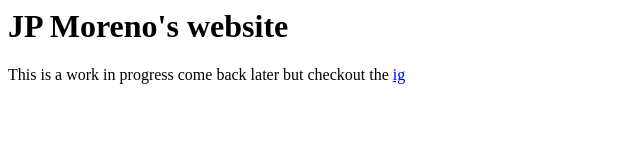
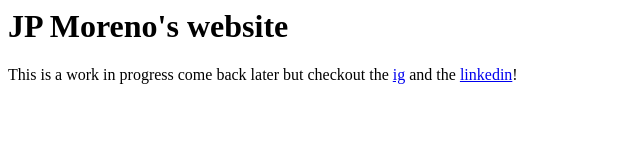
Before and after one commit to jp-moreno/personal-website, a plain HTML site: page site/index.html in a window 1280 px wide. Shown: the whole page, without its empty margins (0-640 px from the left). Drawn offline with Linux system fonts and the light colour scheme.

Commit message:
added linkedin

```diff
--- a/site/index.html
+++ b/site/index.html
@@ -1,2 +1,2 @@
 <h1>JP Moreno's website</h1>
-<p>This is a work in progress come back later but checkout the <a href="https://www.instagram.com/jpmoreno26/">ig</a>
+<p>This is a work in progress come back later but checkout the <a href="https://www.instagram.com/jpmoreno26/">ig</a> and the <a href="https://www.linkedin.com/in/jp-moreno-b8bb83196/">linkedin</a>!
```
